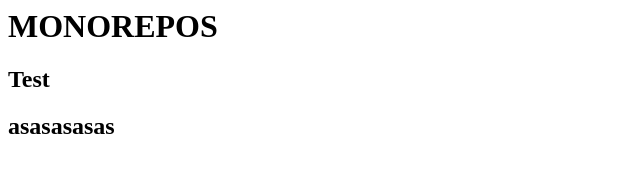
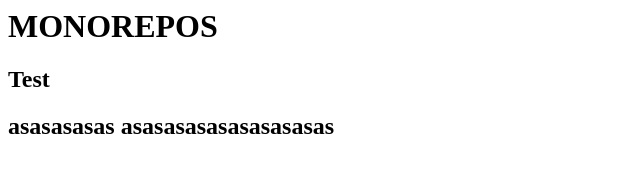
Before and after one commit to abdullahjajja/monorepos, a plain HTML site: page index.html in a window 1280 px wide. Shown: the whole page, without its empty margins (0-640 px from the left). Drawn offline with Linux system fonts and the light colour scheme.

Commit message:
new commit

```diff
--- a/index.html
+++ b/index.html
@@ -3,5 +3,6 @@
     <H1>MONOREPOS<H1>
     <H2>Test<H2>
       asasasasas
+      asasasasasasasasasas
   </body>
   </html>
```
